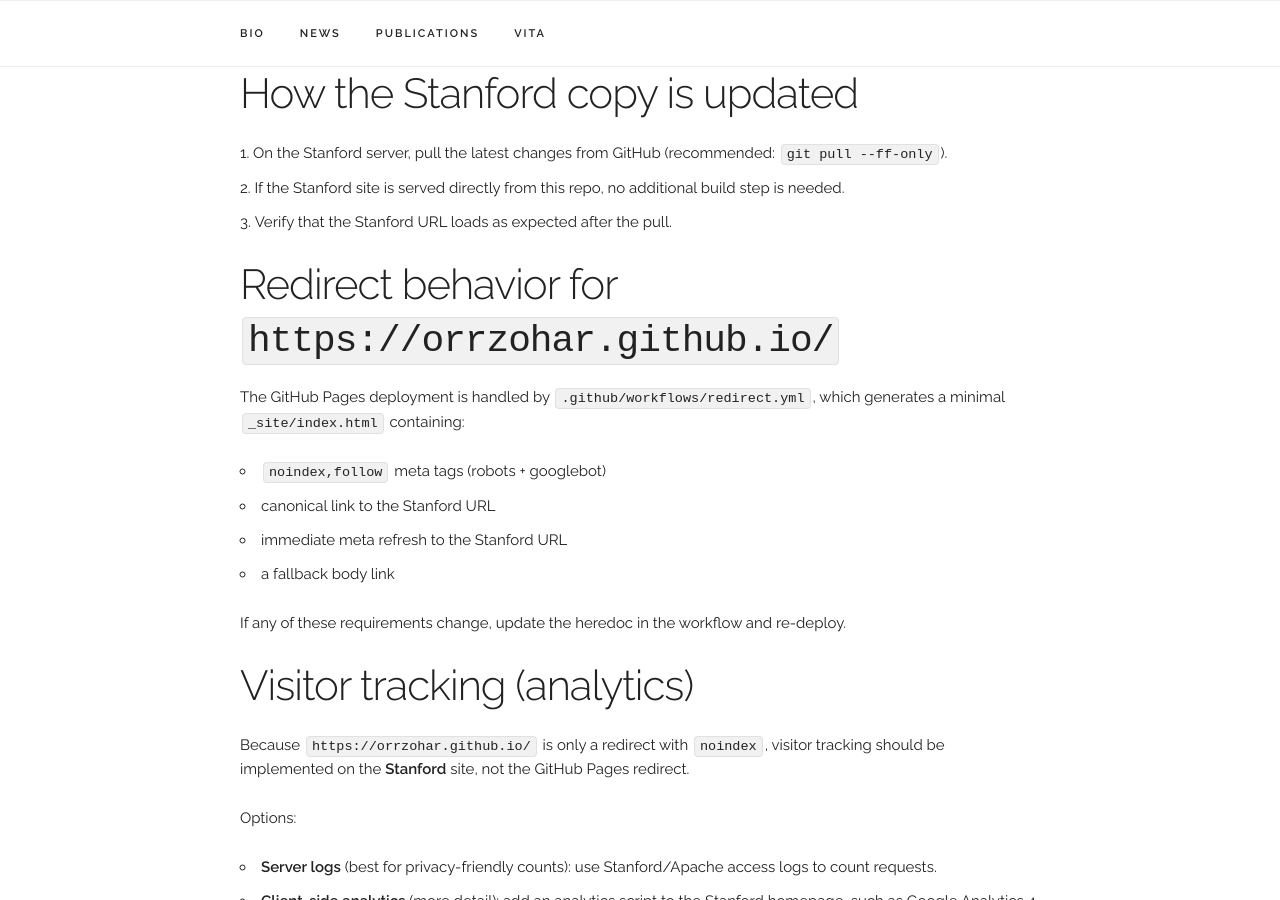
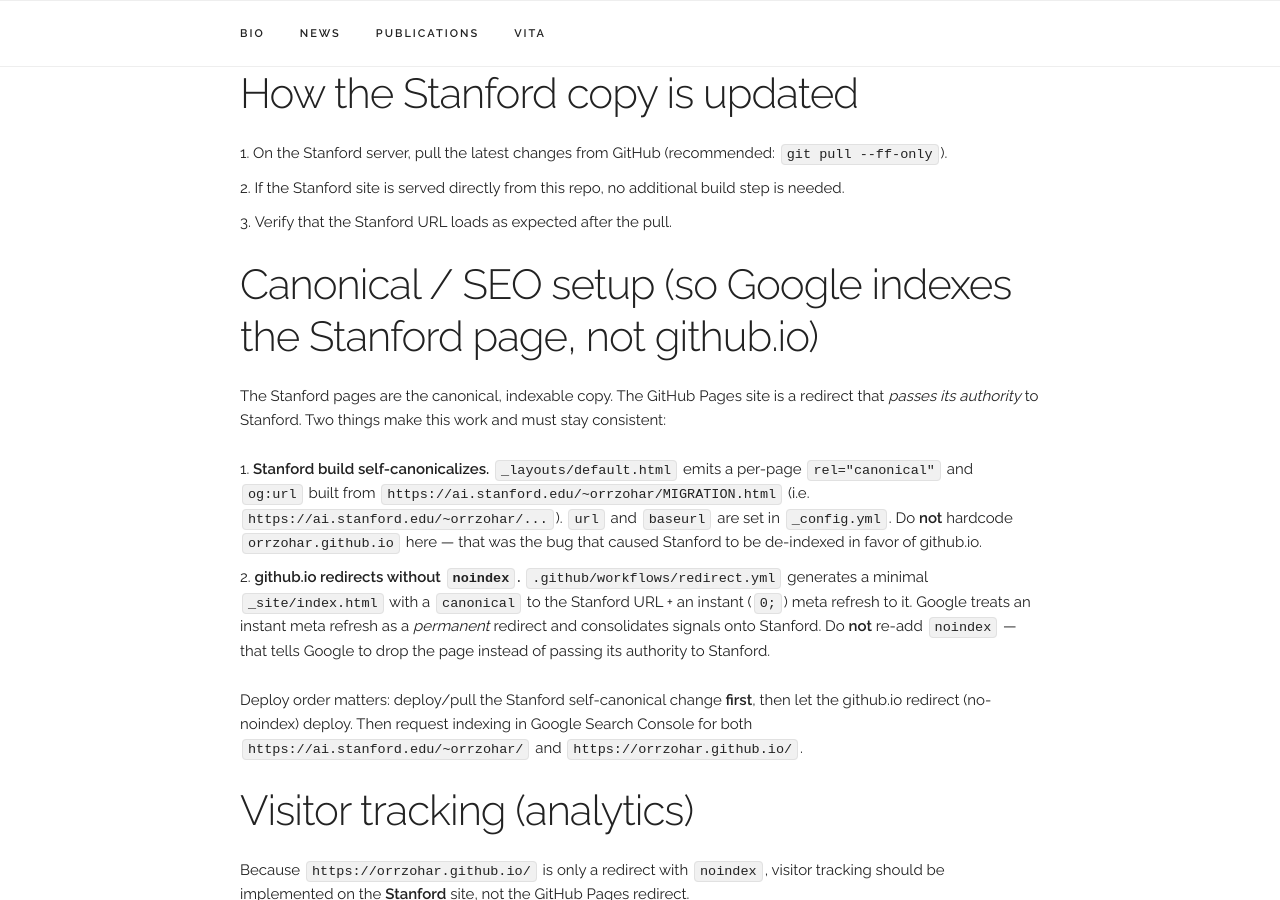
Before and after one commit to orrzohar/orrzohar.github.io, a Jekyll site: the page built from MIGRATION.md, in a window 1280 px wide and 900 px high, scrolled down 495 px. Built offline with Jekyll 4.4.1, drawn with Linux system fonts in a browser that asks for light colours; some web fonts are replaced; our own code applies the rules of GitHub Pages for plain Markdown files.

Commit message:
Fix SEO de-indexing: self-canonicalize the Stanford site
Every page declared <link rel=canonical href=http://orrzohar.github.io>, pointing
Google's indexing preference at the github.io URL (itself a noindex redirect), so
the Stanford site was being suppressed in search results.

- _layouts/default.html: canonical + og:url now self-reference the page's own
  Stanford URL (templated via page.url + site.url + site.baseurl); real description
- _config.yml: add url: https://ai.stanford.edu so the canonical resolves absolute
- _site/index.html: apply the same fix to the built homepage (Stanford serves _site/)
- add sitemap.xml (+ built _site/sitemap.xml)
- MIGRATION.md: document the SEO setup and deploy order

Note: removing noindex from the github.io redirect (.github/workflows/redirect.yml)
is a separate optional step; not included here (token lacks workflow scope).

Co-Authored-By: Claude Opus 4.8 (1M context) <noreply@anthropic.com>

```diff
--- a/MIGRATION.md
+++ b/MIGRATION.md
@@ -7,14 +7,24 @@ This repository is pulled onto the Stanford server so the same content appears a
 2. If the Stanford site is served directly from this repo, no additional build step is needed.
 3. Verify that the Stanford URL loads as expected after the pull.
 
-## Redirect behavior for `https://orrzohar.github.io/`
-The GitHub Pages deployment is handled by `.github/workflows/redirect.yml`, which generates a minimal `_site/index.html` containing:
-- `noindex,follow` meta tags (robots + googlebot)
-- canonical link to the Stanford URL
-- immediate meta refresh to the Stanford URL
-- a fallback body link
+## Canonical / SEO setup (so Google indexes the Stanford page, not github.io)
+The Stanford pages are the canonical, indexable copy. The GitHub Pages site is a redirect that
+*passes its authority* to Stanford. Two things make this work and must stay consistent:
 
-If any of these requirements change, update the heredoc in the workflow and re-deploy.
+1. **Stanford build self-canonicalizes.** `_layouts/default.html` emits a per-page
+   `rel="canonical"` and `og:url` built from `{{ site.url }}{{ site.baseurl }}{{ page.url }}`
+   (i.e. `https://ai.stanford.edu/~orrzohar/...`). `url` and `baseurl` are set in `_config.yml`.
+   Do **not** hardcode `orrzohar.github.io` here — that was the bug that caused Stanford to be
+   de-indexed in favor of github.io.
+2. **github.io redirects without `noindex`.** `.github/workflows/redirect.yml` generates a minimal
+   `_site/index.html` with a `canonical` to the Stanford URL + an instant (`0;`) meta refresh to it.
+   Google treats an instant meta refresh as a *permanent* redirect and consolidates signals onto
+   Stanford. Do **not** re-add `noindex` — that tells Google to drop the page instead of passing
+   its authority to Stanford.
+
+Deploy order matters: deploy/pull the Stanford self-canonical change **first**, then let the
+github.io redirect (no-noindex) deploy. Then request indexing in Google Search Console for both
+`https://ai.stanford.edu/~orrzohar/` and `https://orrzohar.github.io/`.
 
 ## Visitor tracking (analytics)
 Because `https://orrzohar.github.io/` is only a redirect with `noindex`, visitor tracking should be implemented on the **Stanford** site, not the GitHub Pages redirect.
--- a/_config.yml
+++ b/_config.yml
@@ -1,7 +1,8 @@
 source:      .
 destination: ./_site
 includes:    ./_includes
-baseurl: "/~orrzohar"  # Use "" for GitHub Pages, or "/~orrzohar" for Stanford
+url: "https://ai.stanford.edu"   # canonical host for this (Stanford-served) build
+baseurl: "/~orrzohar"            # Stanford user-dir path; orrzohar.github.io is now redirect-only
 
 collections:
   projects:
--- a/_layouts/default.html
+++ b/_layouts/default.html
@@ -6,13 +6,13 @@
   –––––––––––––––––––––––––––––––––––––––––––––––––– -->
   <meta charset="utf-8">
   <title>{{ site.data.main_info.name }} | {{ page.title }}</title>
-  <meta name="description" content="Orr Zohar">
+  <meta name="description" content="Orr Zohar — PhD candidate at the Stanford AI Lab and Knight-Hennessy Scholar working on video understanding and multimodal foundation models; creator of SmolVLM, Apollo, and Video-STaR.">
   <meta name="author" content="Orr Zohar">
   <meta property="og:title" content="Orr Zohar" />
   <meta property="og:type" content="website" />
-  <meta property="og:url" content="http://orrzohar.github.io" />
+  <meta property="og:url" content="{{ page.url | prepend: site.baseurl | prepend: site.url }}" />
   <meta property="og:site_name" content="Orr Zohar" />
-  <link rel="canonical" href="http://orrzohar.github.io" />
+  <link rel="canonical" href="{{ page.url | prepend: site.baseurl | prepend: site.url }}" />
 
   <!-- Mobile Specific Metas
   –––––––––––––––––––––––––––––––––––––––––––––––––– -->
```
Also changed, not shown: sitemap.xml (added, +14 -0 lines), 2 other files.
